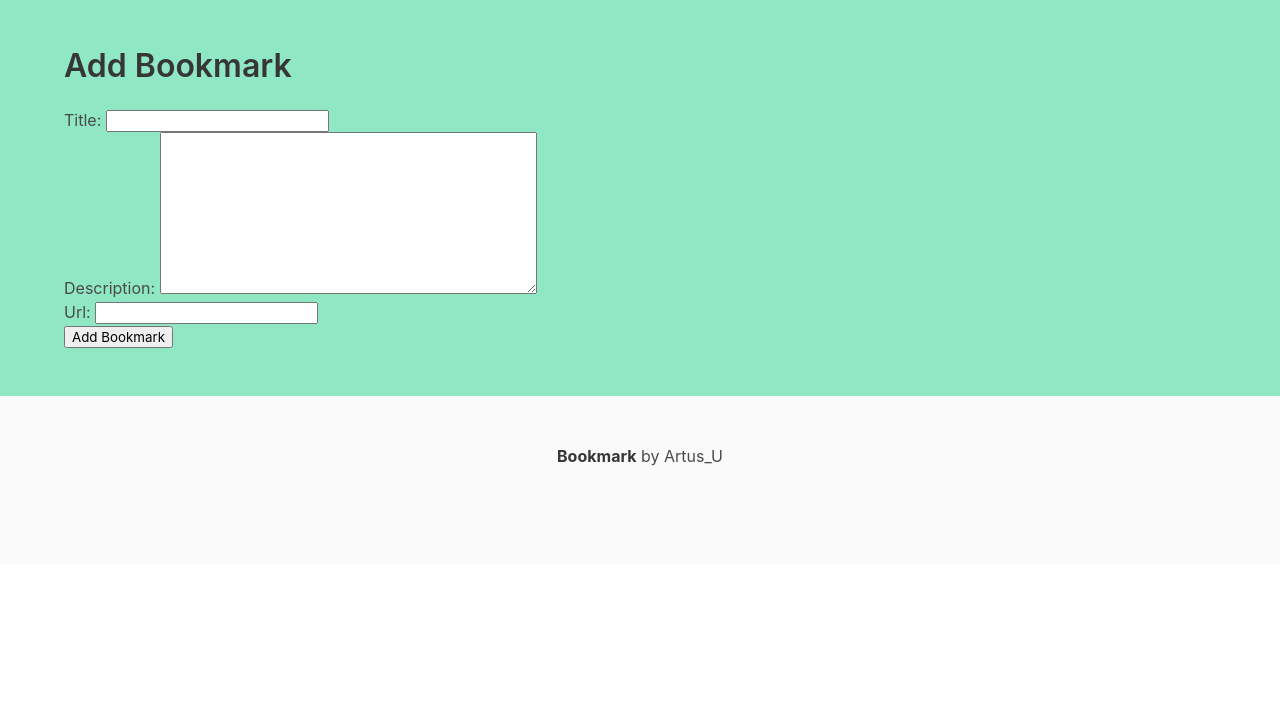
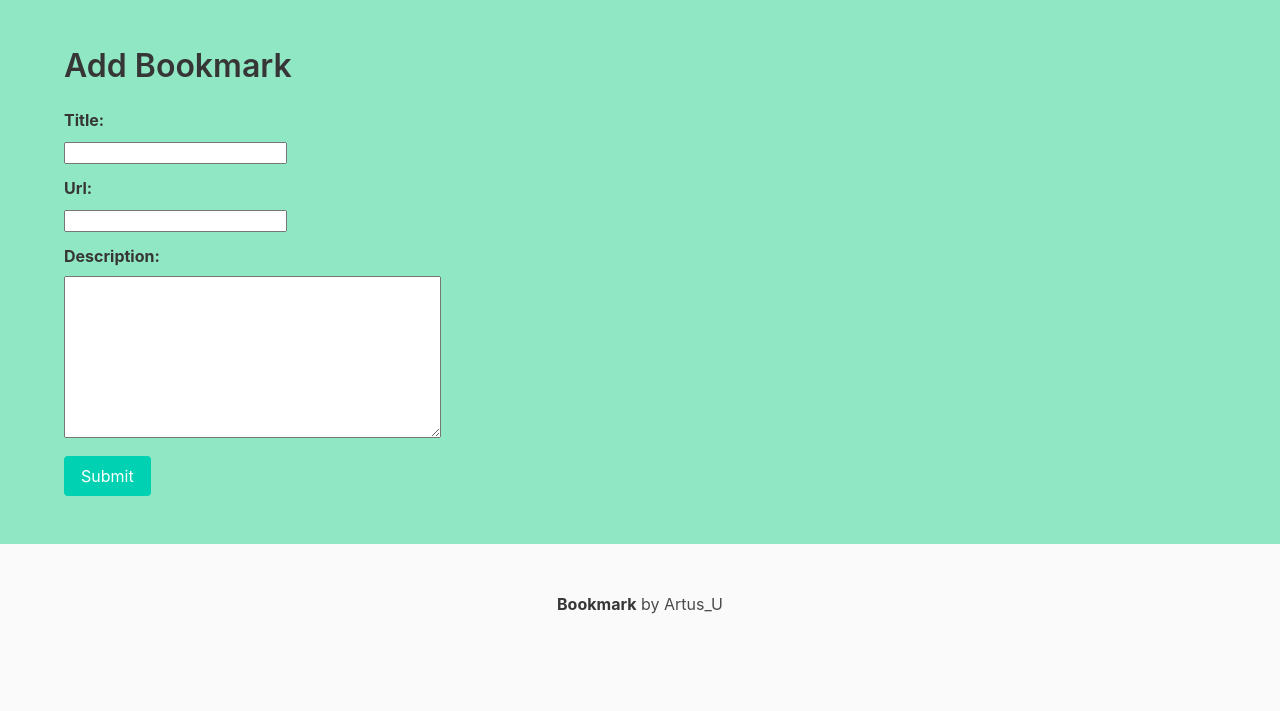
Before and after one commit to ArtusU/bookmark-saas, a Django app: page /app/categories/1/add_bookmark in a window 1280 px wide. Shown: the part 56-767 px from the top of the page. Run offline with Django 4.2, Linux system fonts and the light colour scheme; the visitor is signed in with stand-in values (Sample User, id 1).

Commit message:
updated forms

```diff
--- a/apps/bookmarker/templates/bookmarker/bookmark_add.html
+++ b/apps/bookmarker/templates/bookmarker/bookmark_add.html
@@ -5,8 +5,35 @@
     <h1 class="title">Add Bookmark</h1>
     <form method="POST">
         {% csrf_token %}
-        {{ form.as_p }}
-        <button type="submit" class="btn is-primary">Add Bookmark</button>
+        <div class="field">
+            <label class="label">{{ form.title.label_tag }}</label>
+
+            <div class="control">
+                {{ form.title }}
+            </div>
+        </div>
+
+        <div class="field">
+            <label class="label">{{ form.url.label_tag }}</label>
+
+            <div class="control">
+                {{ form.url }}
+            </div>
+        </div>
+
+        <div class="field">
+            <label class="label">{{ form.description.label_tag }}</label>
+
+            <div class="control">
+                {{ form.description }}
+            </div>
+        </div>
+
+        <div class="field is-grouped">
+            <div class="control">
+                <button type="submit" class="button is-primary">Submit</button>
+            </div>
+        </div>
     </form>
 </div>
 {% endblock %}
```
Also changed, not shown: apps/bookmarker/templates/bookmarker/bookmark_edit.html (+29 -2 lines), apps/bookmarker/templates/bookmarker/category_add.html (+22 -2 lines), apps/bookmarker/templates/bookmarker/category_edit.html (+21 -2 lines).
